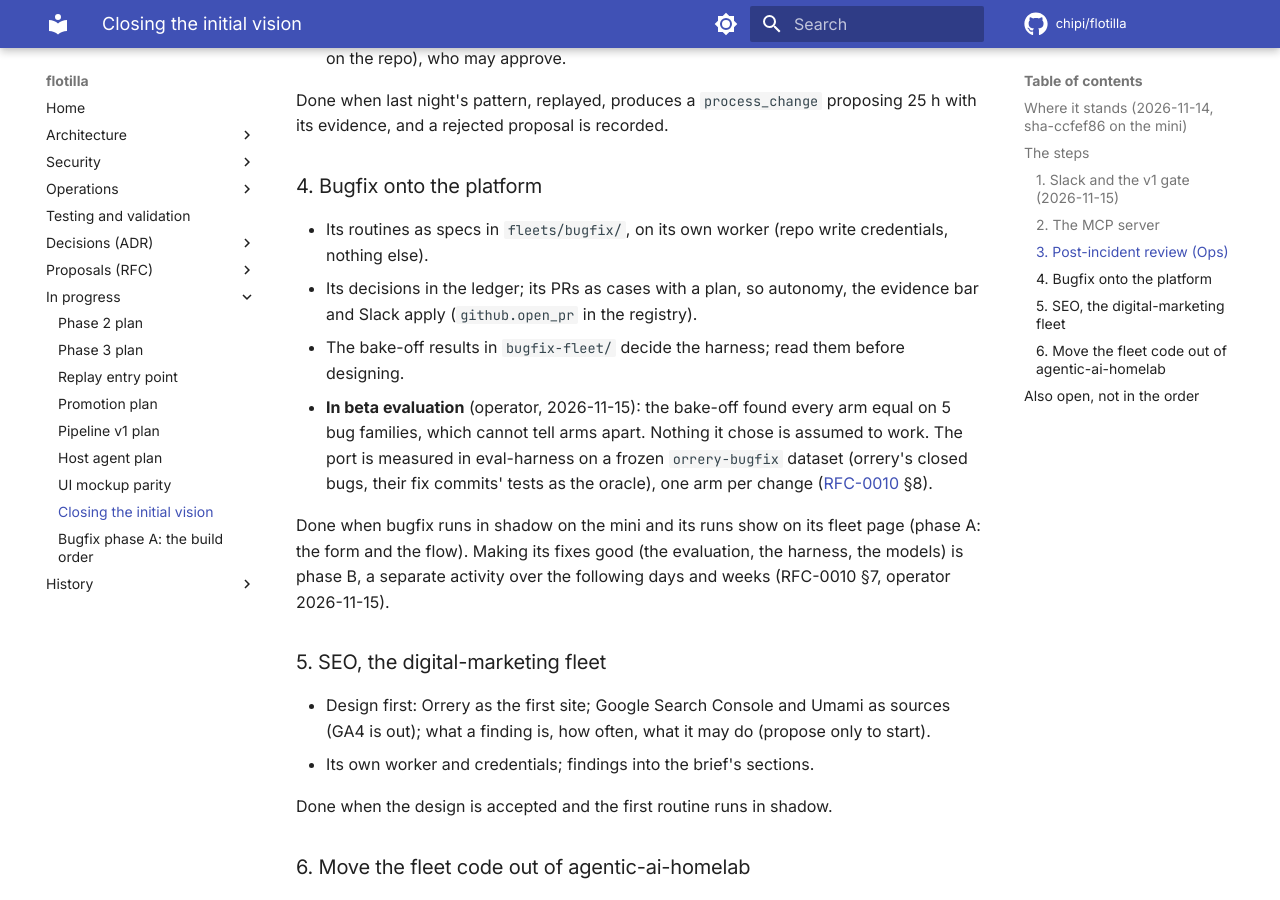
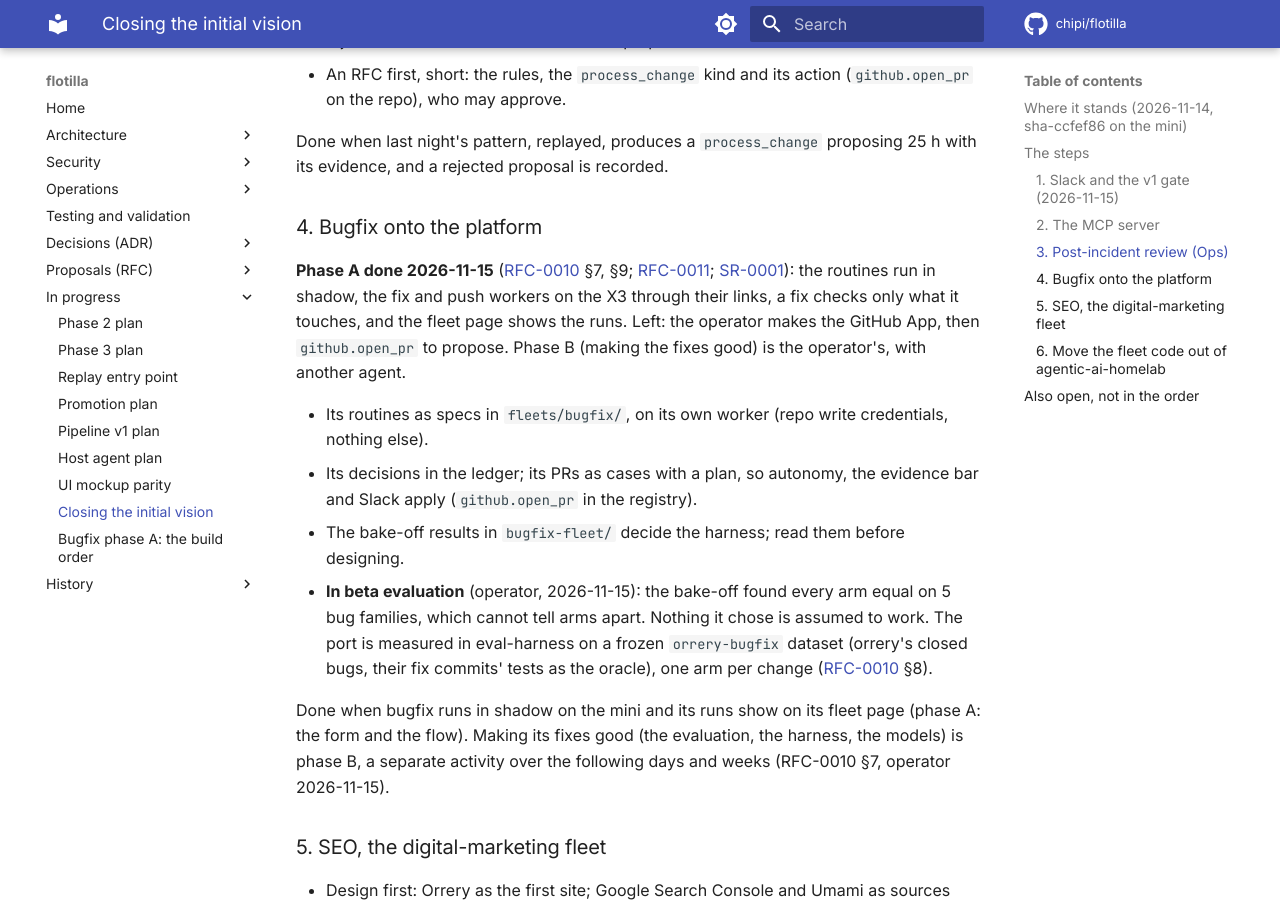
Before and after one commit to chipi/flotilla, an MkDocs documentation site: the page built from docs/wip/vision-plan.md, in a window 1280 px wide and 900 px high, scrolled down 2762 px. Built offline with MkDocs 1.6.1 and Material for MkDocs 9.7.7, drawn with Linux system fonts in a browser that asks for light colours; comment, search, counter and statistics services are not loaded; some of the changed text lies outside the part shown.

Commit message:
vision plan: step 4 phase A done (bugfix in shadow, its workers on the X3)
Co-Authored-By: Claude Opus 5.5 <noreply@anthropic.com>
Claude-Session: https://claude.ai/code/session_01DJqN6sxKNTCgKDsvQvKKZd

```diff
--- a/docs/wip/vision-plan.md
+++ b/docs/wip/vision-plan.md
@@ -18,7 +18,7 @@ out of agentic-ai-homelab. The order of the steps below is the operator's (2026-
 | Ops | pipeline v1 in shadow: the backup monitor, rerun and verify ([pipeline v1](pipeline-v1-plan.md)); the morning brief, written by flotillad without a model; the daily model contract check |
 | Slack approvals | built and tested against a stand-in; not wired (no app) |
 | MCP server | built 2026-11-15 (ADR-0015); no real caller yet |
-| Bugfix | its code is in `bugfix-fleet/`; it does not run as a flotilla routine |
+| Bugfix | phase A live 2026-11-15 in shadow: intake, fix, open-pr and pr-check as routines, its workers on the X3 as remote workers (RFC-0011); phase B (the evaluation) is a separate activity |
 | SEO / digital marketing | not started |
 | agentic-ai-homelab | still holds `fleetd/`, `signal-fleet/`, `bugfix-fleet/`, frozen |
 
@@ -94,6 +94,12 @@ and a rejected proposal is recorded.
 
 ### 4. Bugfix onto the platform
 
+**Phase A done 2026-11-15** ([RFC-0010](../rfc/RFC-0010-bugfix-on-the-platform.md) §7, §9;
+[RFC-0011](../rfc/RFC-0011-remote-workers.md); [SR-0001](../security-reviews/SR-0001-bugfix-coding-harness.md)):
+the routines run in shadow, the fix and push workers on the X3 through their links, a fix checks only
+what it touches, and the fleet page shows the runs. Left: the operator makes the GitHub App, then
+`github.open_pr` to propose. Phase B (making the fixes good) is the operator's, with another agent.
+
 - Its routines as specs in `fleets/bugfix/`, on its own worker (repo write credentials, nothing else).
 - Its decisions in the ledger; its PRs as cases with a plan, so autonomy, the evidence bar and Slack
   apply (`github.open_pr` in the registry).
```
